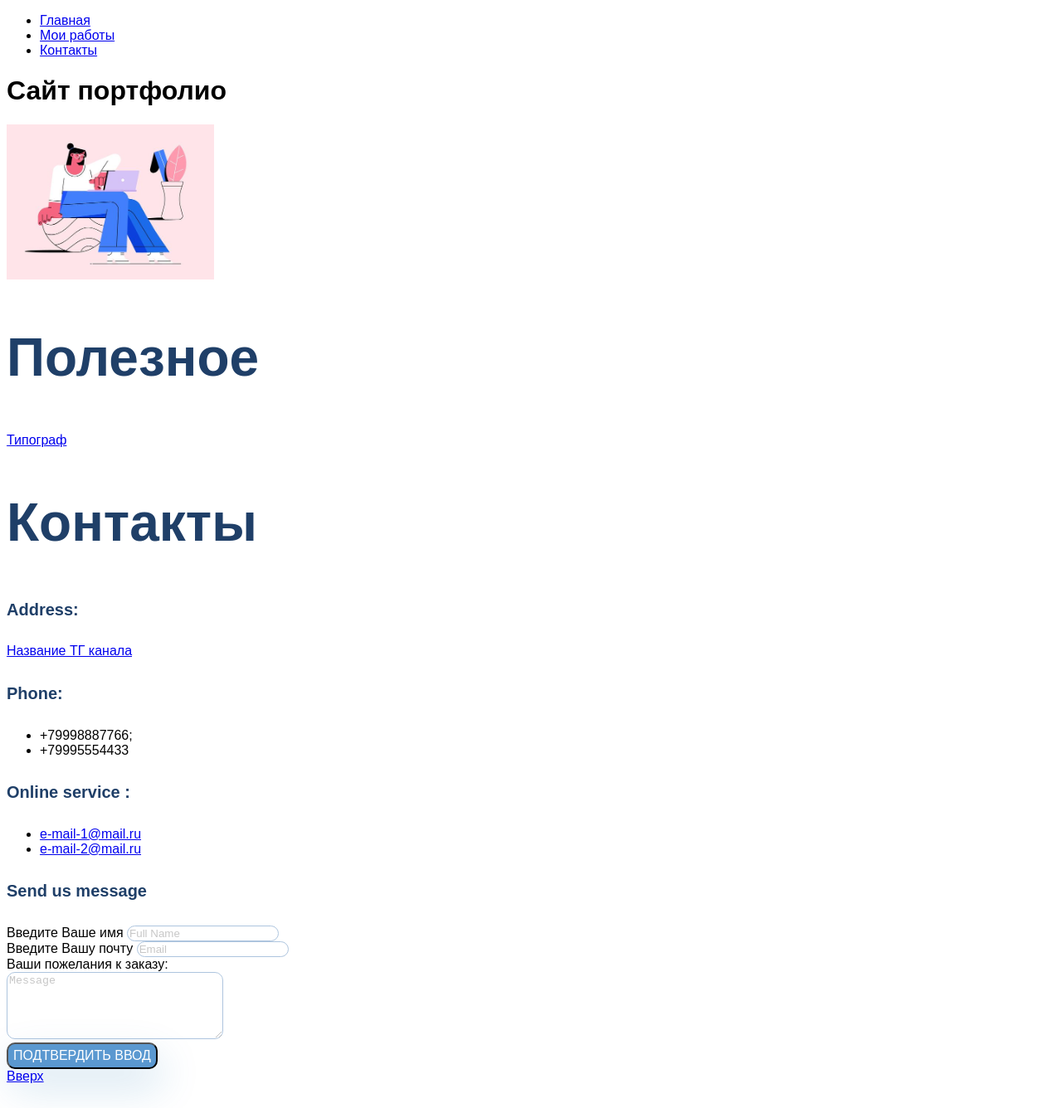
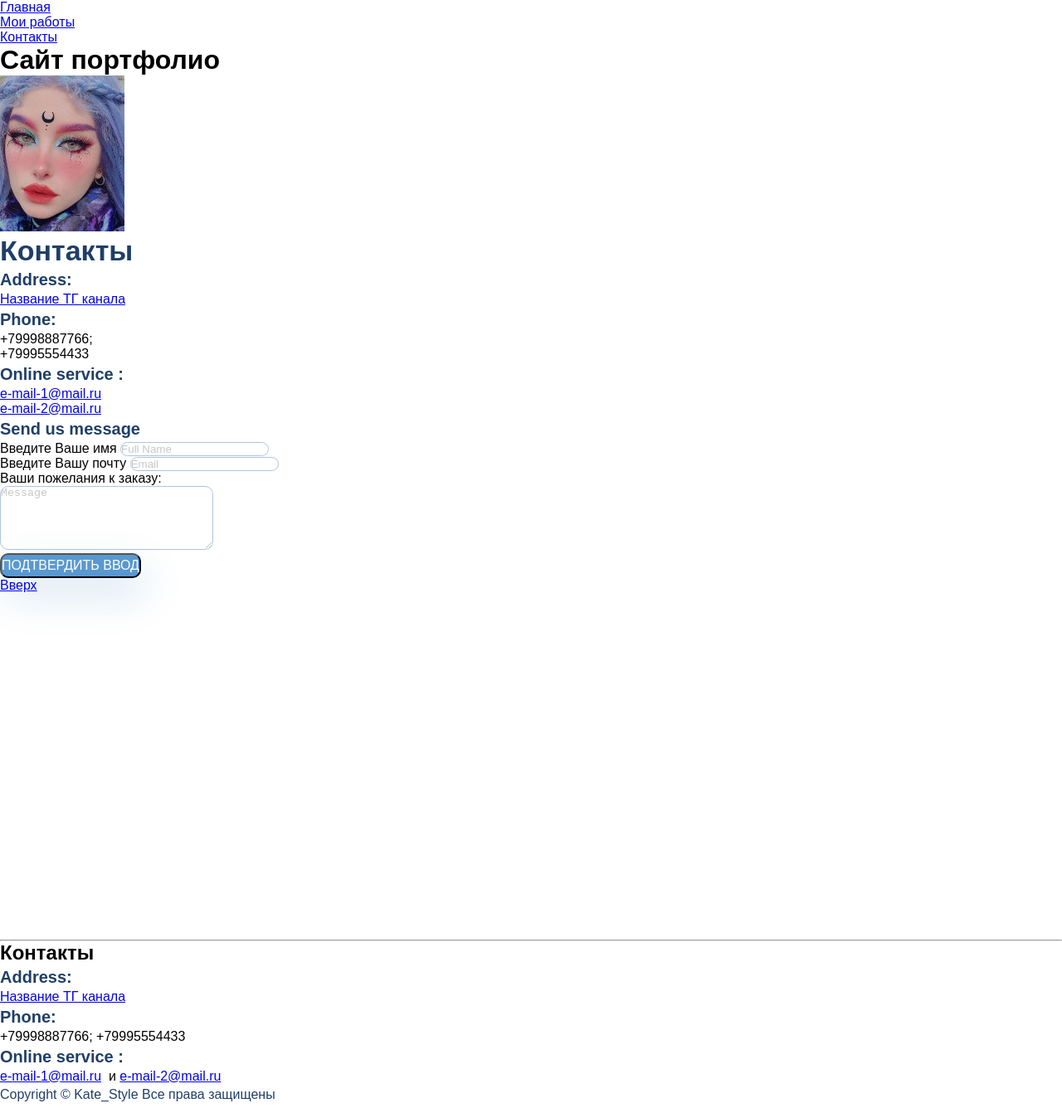
Before and after one commit to Katerine-Arch/Course-1, a plain HTML site: page contacts.html in a window 1280 px wide. Shown: the top 1336 px of the page at 83% size. Drawn offline with Linux system fonts and the light colour scheme.

Commit message:
0-1. 1. html. 4l. 7HW DONE

```diff
--- a/contacts.html
+++ b/contacts.html
@@ -7,26 +7,29 @@
     <title>Kate_Style CONTACTS</title>
 </head>
 <body>
-
+    <div class="top">
+        <div class="main-menu">
             <ul>
                 <li><a id="top" href="index.html">Главная</a></li>
                 <li><a href="catalog/product.html">Мои работы</a></li>
                 <li><a href="contacts.html">Контакты</a></li>
             </ul>
+        </div>
 
-    <h1> Сайт портфолио </h1>
+        <div class="text-t">
+            <h1 class="top_heading"> Сайт портфолио </h1>
 
 
-    <img src="img/2.jpg" width="250" alt="photo-contacts"><br />
+            <img src="img/1.jpg" width="150" alt="photo"><br />
+        </div>
+    </div>
 
-    <h2 class="header"> Полезное </h2>
-
-    <a href="https://www.artlebedev.ru/typograf/" target="_blank">Типограф</a>
-
+    <div class="contact-us">
 
         <h2 class="header">Контакты</h2>
+
         <form action="#">
-
+            <div class="contacts-info">
                 <p><h4>Address: </h4><a href="#">Название ТГ&nbsp;канала</a></p>
 
                 <p>
@@ -48,10 +51,12 @@
                         </li>
                     </ul>
                 </p>
+            </div>
 
+        </form>
+    </div>
 
-
-
+    <div class="form">
         <h4>Send us message </h4>
 
         Введите Ваше имя <input class="type-text" type="text" placeholder="Full Name"><br />
@@ -62,11 +67,6 @@
              Ваши любимые цвета:<br />
             <label><input type="checkbox" />белый</label><br />
             <label><input type="checkbox" />черный</label><br />
-            <label><input type="checkbox" />красный</label><br />
-            <label><input type="checkbox" />синий</label><br />
-            <label><input type="checkbox" />желтый</label><br />
-            <label><input type="checkbox" />зеленый</label><br />
-            <label><input type="checkbox" />другой</label><br />
              2й вариант:
 
         <label for="white">белый</label>
@@ -80,31 +80,40 @@
         <textarea class="type-text" cols="30" rows="5" placeholder="Message"></textarea><br />
 
         <button class="button-submit" type="submit"> Подтвердить ввод </button>
-    </form>
+
         <!--<button type="reset"> Очистить все </button><br />-->
+    </div>
 
     <a href="#top">Вверх</a>
     <br />
+
+    <div class="map">
         <ymaps id="ymaps5575582037617633" style="display: block; width: 600px; height: 400px">
             <script type="text/javascript" charset="utf-8" async src="https://api-maps.yandex.ru/services/constructor/1.0/js/?um=constructor%3A3b33dfff8fee2c875e39ea2370a88e7b916aa1acd08f1a63b29324710b1410a4&amp;width=500&amp;height=400&amp;lang=ru_RU&amp;scroll=true"></script>
 
         </ymaps>
+    </div>
     <br />
 
     <div class="footer">
+        <hr>
 
-        <hr>
-        <h3>Контакты</h3>
+        <div class="t-footer">
+            <div class="info-footer">
+                <h2>Контакты</h2>
                 <ul>
                     <li><p><h4>Address: </h4><a href="#">Название ТГ&nbsp;канала</a></p></li>
                     <li><p><h4>Phone: </h4> +79998887766;&nbsp;+79995554433</p></li>
                     <li><p><h4>Online service : </h4><a href="#">e-mail-1@mail.ru</a> &nbsp;и&nbsp;<a href="#">e-mail-2@mail.ru</a><br /></p></li>
                 </ul>
+            </div>
+        </div>
 
-
-
-
+        <div class="b-footer">
+            <div class="copy-footer">
                 <p>Copyright &copy; Kate_Style Все права защищены</p>
+            </div>
+        </div>
     </div>
 </body>
 </html>
--- a/style.css
+++ b/style.css
@@ -1,3 +1,8 @@
+* {
+    margin: 0;
+    padding: 0;
+}
+
 body {
     font-family: sans-serif;
 }
@@ -20,7 +25,7 @@ h4 {
 }
 
 .header {
-    font-size: 64px;
+    font-size: 34px;
     color: #1F3F68;
 }
 
```
Also changed, not shown: catalog/product.html (+18 -9 lines), index.html (+27 -13 lines). Lines whose indentation alone changed are shown as unchanged.
